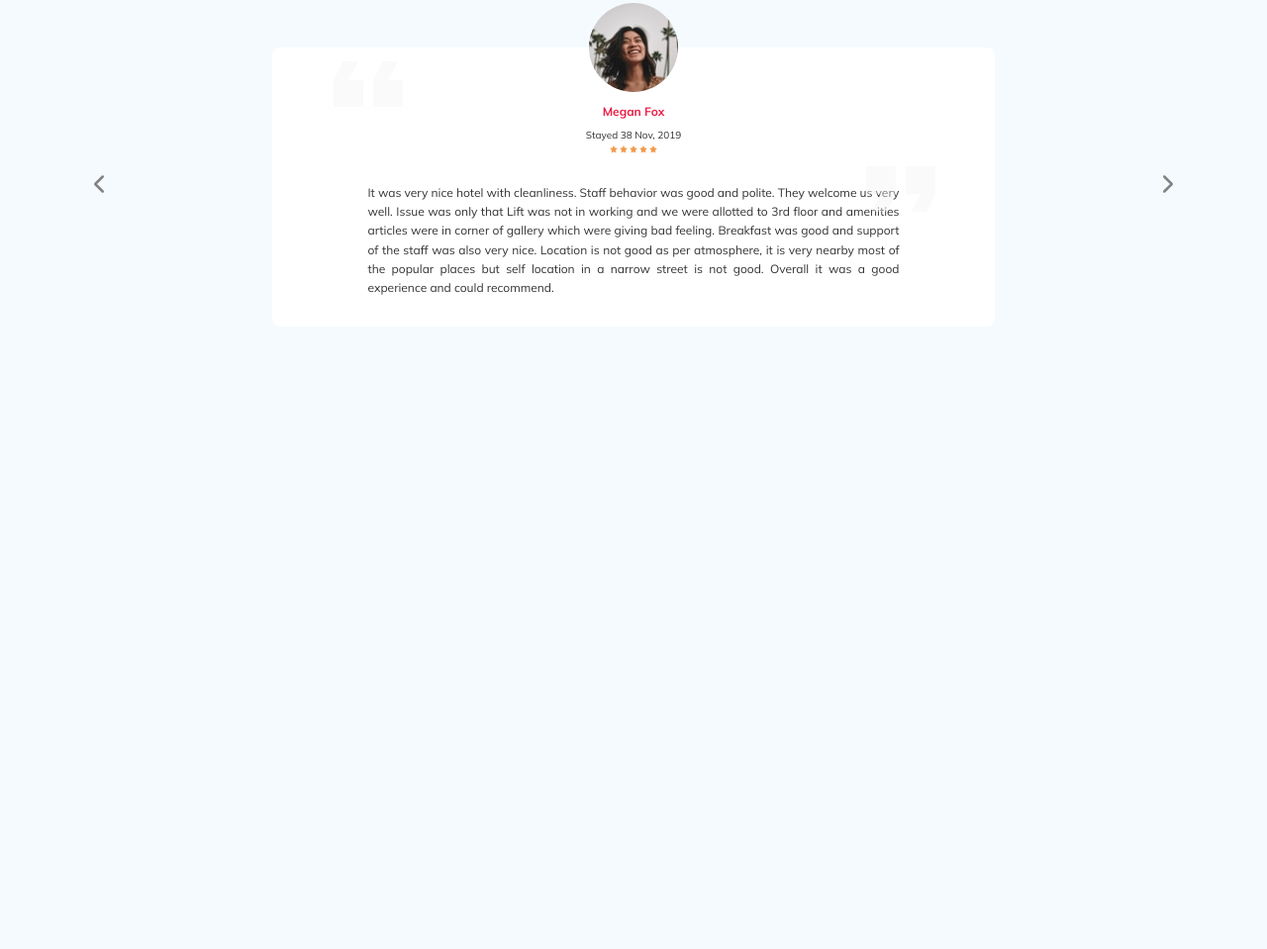
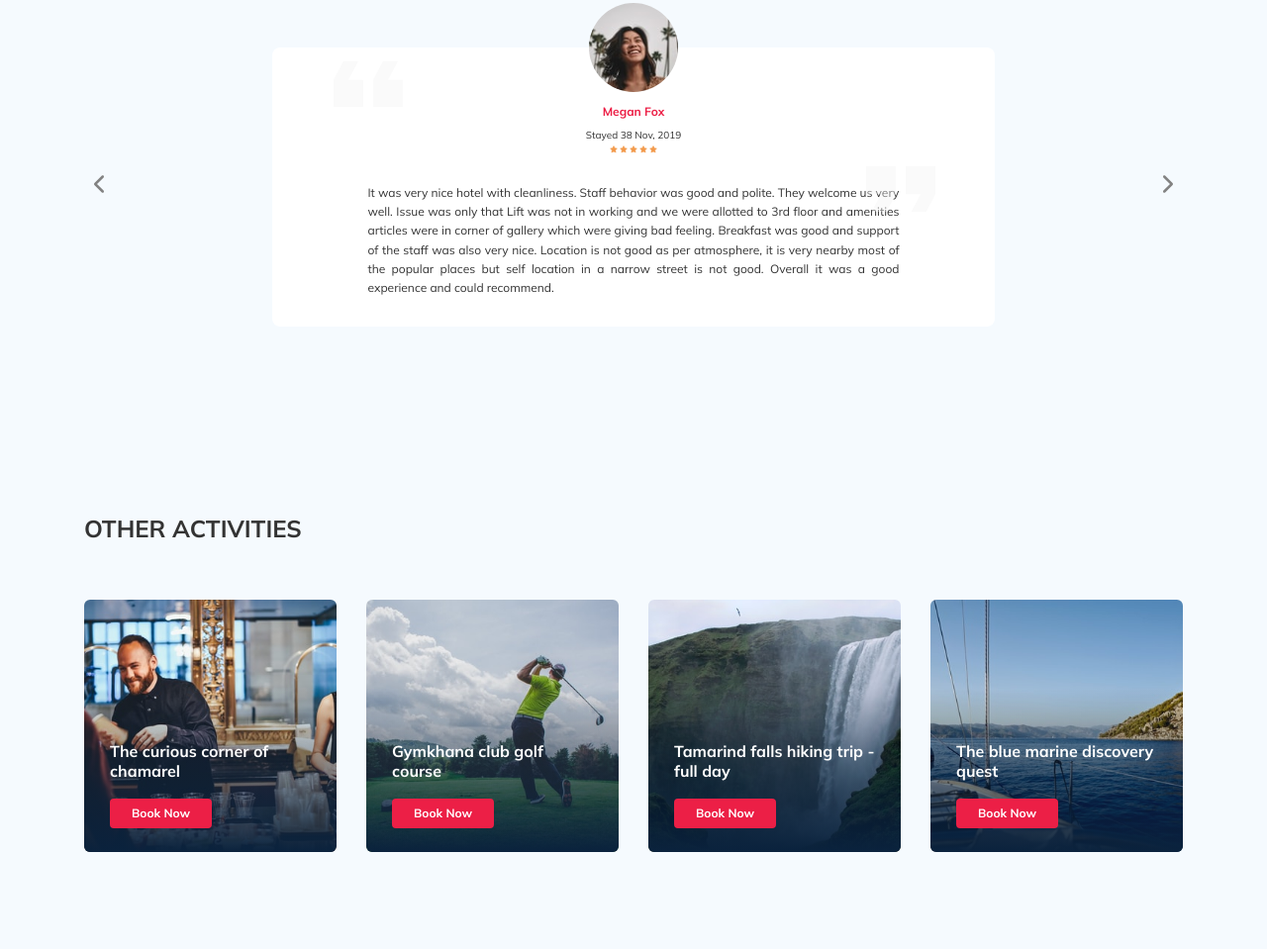
Before and after one commit to vexichek/tour-plan, a plain HTML site: page index.html in a window 1280 px wide. Shown: the part 1380-2339 px from the top of the page at 99% size. Before the commit the page ends 1819 px from the top, so only its background shows below. Drawn offline with Linux system fonts and the light colour scheme.

Commit message:
create: added activities sectiono

```diff
--- a/index.html
+++ b/index.html
@@ -276,6 +276,40 @@
     <!-- /.container -->
   </section>
 
+<section class="activities">
+  <div class="container">
+    <h2 class="activities__title">Other Activities</h2>
+    <div class="activities-wrapper">
+      <div class="card activities__card">
+        <img src="img/activity-1.jpg" alt="The curious corner of chamarel" class="card__image">
+        <h3 class="card__title">The curious corner of chamarel</h3>
+        <button class="card__button">Book Now</button>
+      </div>
+      <!-- /.card -->
+      <div class="card activities__card">
+        <img src="img/activity-2.jpg" alt="Gymkhana club golf course" class="card__image">
+        <h3 class="card__title">Gymkhana club golf course</h3>
+        <button class="card__button">Book Now</button>
+      </div>
+      <!-- /.card -->
+      <div class="card activities__card">
+        <img src="img/activity-3.jpg" alt="Tamarind falls hiking trip - full day" class="card__image">
+        <h3 class="card__title">Tamarind falls hiking trip - full day</h3>
+        <button class="card__button">Book Now</button>
+      </div>
+      <!-- /.card -->
+      <div class="card activities__card">
+        <img src="img/activity-4.jpg" alt="The blue marine discovery quest" class="card__image">
+        <h3 class="card__title">The blue marine discovery quest</h3>
+        <button class="card__button">Book Now</button>
+      </div>
+      <!-- /.card -->
+    </div>
+    <!-- /.activities-wrapper -->
+  </div>
+  <!-- /.container -->
+</section>
+
   <script src="js/swiper-bundle.min.js"></script>
   <script src="js/main.js"></script>
 </body>
--- a/sass/_media.sass
+++ b/sass/_media.sass
@@ -9,6 +9,9 @@
         height: 100%
     &__slide
       width: 590px
+  .card
+    width: 230px
+    height: 230px
 @media (max-width: 992px)
   .container,
   .newsletter-wrapper
@@ -47,6 +50,14 @@
     &-slider
       &__item
         max-width: 580px
+  .activities
+    &-wrapper
+      flex-wrap: wrap
+    &__card
+      margin-bottom: 20px
+  .card
+    width: 340px
+    height: 230px
 @media (max-width: 768px)
   .container
     max-width: 576px
@@ -121,7 +132,12 @@
           right: 50%
           margin-right: -65px
           transform: translate(50%, 0)
-
+  .activities
+    padding-top: 40px
+    padding-bottom: 60px
+  .card
+    width: 49%
+    height: 255px
 @media (max-width: 576px)
   .logo
     width: 99px
@@ -145,3 +161,5 @@
     &-slider
       &__text
         overflow: auto
+  .card
+    width: 100%
--- /dev/null
+++ b/sass/blocks/_activities.sass
@@ -0,0 +1,62 @@
+.activities
+  padding: 60px 0 98px 0
+  &__title
+    font-style: normal
+    font-weight: bold
+    font-size: 24px
+    line-height: 30px
+    text-transform: uppercase
+    margin-bottom: 57px
+  &-wrapper
+    display: flex
+    justify-content: space-between
+.card
+  position: relative
+  display: flex
+  flex-direction: column
+  align-items: flex-start
+  padding: 24px 26px
+  width: 255px
+  height: 255px
+  border-radius: 6px
+  overflow: hidden
+  &::before
+    content: ''
+    position: absolute
+    left: 0
+    right: 0
+    top: 0
+    bottom: 0
+    z-index: -1
+    background: linear-gradient(179.83deg, rgba(196, 196, 196, 0) 35.34%, #0A223D 99.85%)
+  &__image
+    position: absolute
+    left: 0
+    right: 0
+    top: 0
+    bottom: 0
+    object-fit: cover
+    z-index: -2
+    width: 100%
+    height: 100%
+    background-position: center
+  &__title
+    margin-top: auto
+    z-index: 2
+    color: $light
+    margin-bottom: 18px
+    font-style: normal
+    font-weight: bold
+    font-size: 16px
+    line-height: 20px
+  &__button
+    font-style: normal
+    font-weight: 600
+    font-size: 12px
+    line-height: 16px
+    color: $light
+    padding: 7px 22px
+    border: none
+    background-color: $primary
+    border-radius: 4px
+    cursor: pointer
--- a/sass/style.sass
+++ b/sass/style.sass
@@ -14,5 +14,7 @@
 @import "blocks/newsletter"
 // Стили для отзывов
 @import "blocks/reviews"
+// Стили для развлечения
+@import "blocks/activities"
 // Подключение стилей для адаптива
 @import 'media'
```
Also changed, not shown: css/style.css, img/activity-1.jpg (added), img/activity-2.jpg (added), img/activity-3.jpg (added), img/activity-4.jpg (added), 1 other file.
